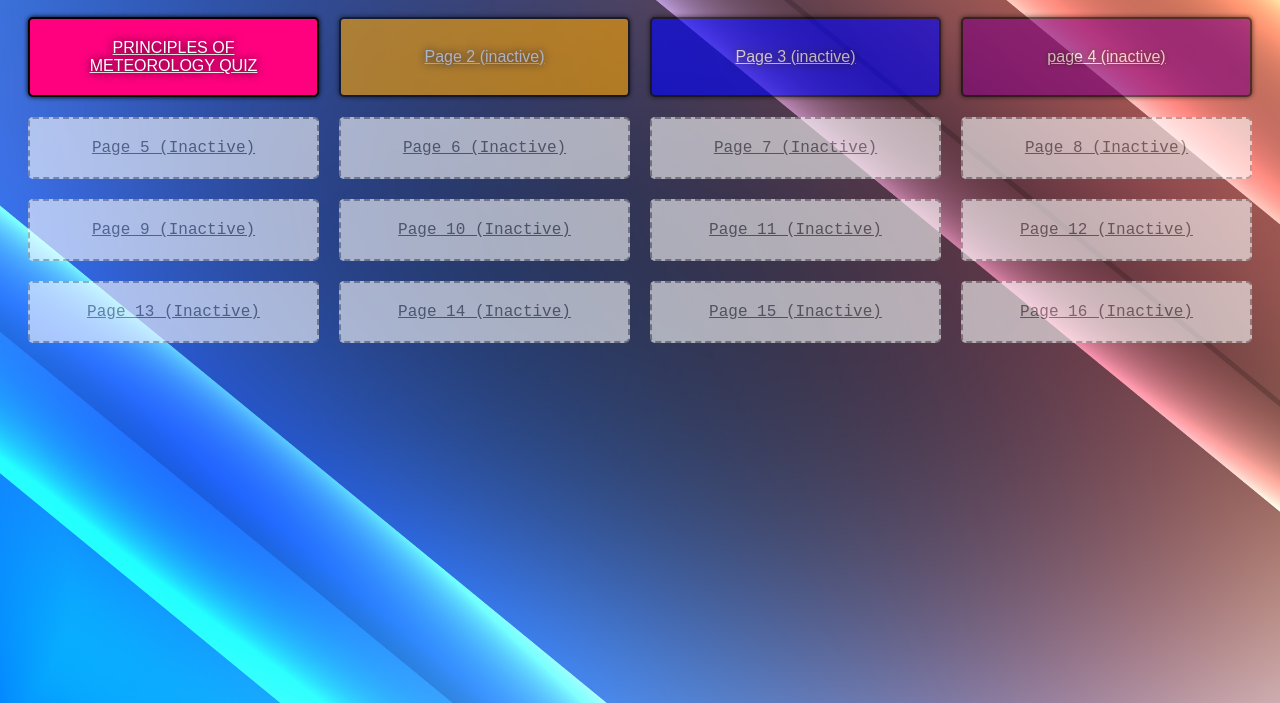
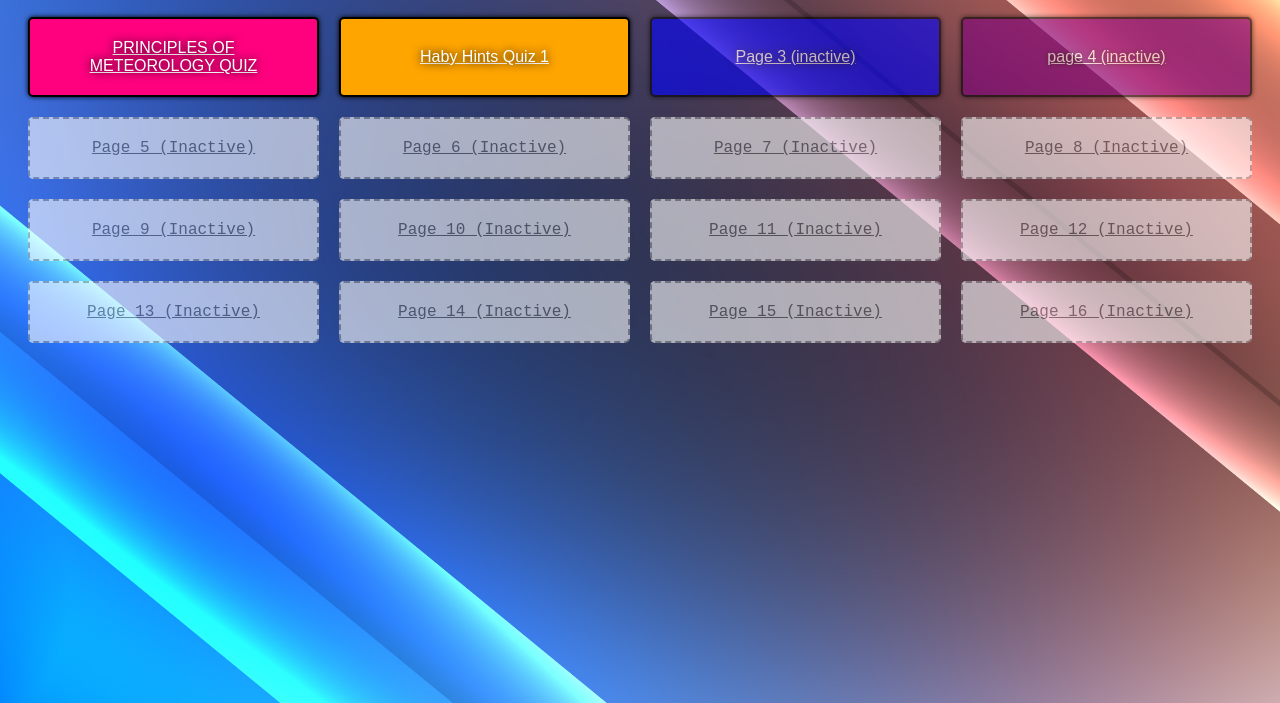
Before and after one commit to ONW2025/EDUCATIONAL-CONTENT, a plain HTML site: page index.html in a window 1280 px wide. Shown: the part 97-800 px from the top of the page. Drawn offline with Linux system fonts and the light colour scheme.

Commit message:
Update index.html

```diff
--- a/index.html
+++ b/index.html
@@ -98,9 +98,9 @@
     </a>
 
     <!-- Page Box 2 (active) -->
-    <a href="" class="page-box disabled"
+    <a href="https://onw2025.github.io/Haby-Hints-Quiz-1/" class="page-box"
        style="--box-background: #FFA500; --box-border: 2px solid #000; --box-font-family: 'Overpass Black', sans-serif; --box-font-size: 16px; --box-color: #FFF; --box-glow: 0 0 5px rgba(0,0,0,1); --box-text-glow: 0 0 10px rgba(0,0,0,1); --box-hover-background: #000; --box-hover-glow: 0 0 10px rgba(85,85,85,0.4);">
-      Page 2 (inactive)
+      Haby Hints Quiz 1
     </a>
 
     <!-- Page Box 3 (Active) -->
```
